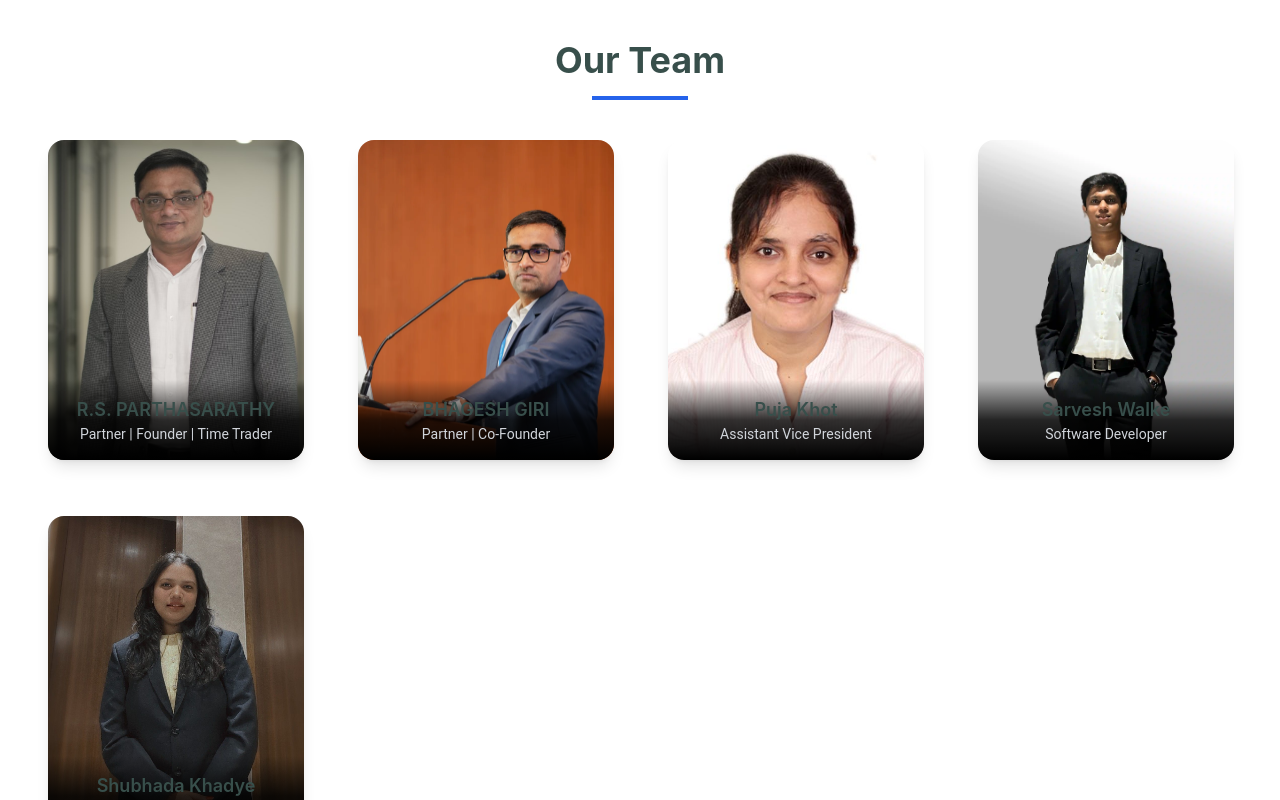
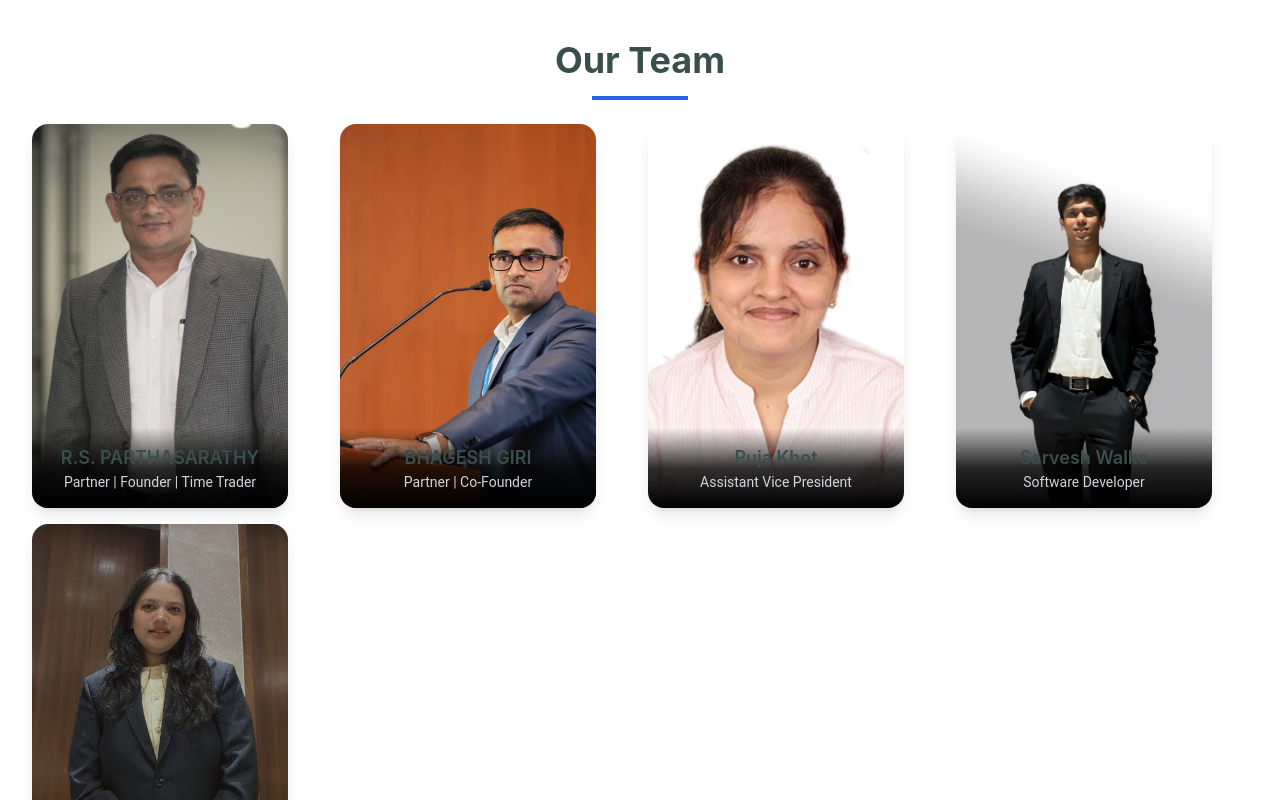
Before and after one commit to Sarvesh-24/FortuneWeb, a React (Create React App) app: page / in a window 1280 px wide. Shown: the part 5280-6080 px from the top of the page. Built offline with nearby package versions, Linux system fonts and the light colour scheme.

Commit message:
Changes done in Team section

```diff
--- a/src/components/Team.js
+++ b/src/components/Team.js
@@ -135,11 +135,12 @@ const Team = () => {
       </h2>
       <div className="w-24 h-1 bg-blue-600 mx-auto mb-6 dark:bg-blue-400"></div>
 
-    <div className="grid grid-cols-1 md:grid-cols-2 lg:grid-cols-4 gap-6">
+      {/* Grid Layout with Adjusted Gap */}
+      <div className="grid grid-cols-1 md:grid-cols-2 lg:grid-cols-4 gap-4">
         {teamMembers.map((member) => (
           <motion.div
             key={member.id}
-          className="relative w-64 h-80 rounded-2xl overflow-hidden shadow-lg m-4 cursor-pointer transition-transform duration-300 hover:scale-105"
+            className="relative w-64 h-96 rounded-2xl overflow-hidden shadow-lg cursor-pointer transition-transform duration-300 hover:scale-105"
             onClick={() => setSelectedMember(member)}
             id={`team-member-${member.id}`} // Unique ID for each card
           >
@@ -153,6 +154,7 @@ const Team = () => {
             </div>
           </motion.div>
         ))}
+      </div>
 
       {/* Modal */}
       <AnimatePresence>
@@ -179,7 +181,9 @@ const Team = () => {
               </button>
 
               {/* Modal Content */}
-              <h2 className="text-2xl font-semibold text-center text-gray-800 dark:text-gray-200">{selectedMember.name}</h2>
+              <h2 className="text-2xl font-semibold text-center text-gray-800 dark:text-gray-200">
+                {selectedMember.name}
+              </h2>
               <div className="mt-4 p-4 bg-gray-100 dark:bg-gray-800 rounded-lg shadow-inner">
                 <h3 className="text-lg font-semibold text-gray-700 dark:text-gray-300">Summary</h3>
                 <p className="text-gray-600 dark:text-gray-400">{selectedMember.bio}</p>
@@ -189,8 +193,8 @@ const Team = () => {
         )}
       </AnimatePresence>
     </div>
-  </div>
   </section>
+
 
 
 
```
Lines whose indentation alone changed are shown as unchanged.
